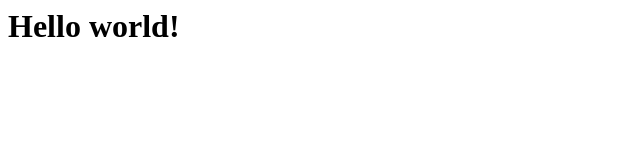
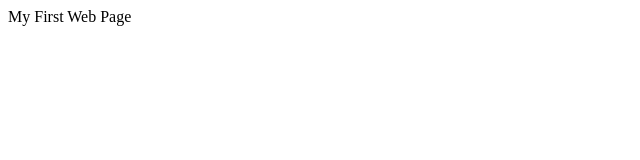
Before and after one commit to qponzz/qponz-hellscape, a plain HTML site: page index.html in a window 1280 px wide. Shown: the whole page, without its empty margins (0-640 px from the left). Drawn offline with Linux system fonts and the light colour scheme.

Commit message:
Update index.html

```diff
--- a/index.html
+++ b/index.html
@@ -1 +1,6 @@
-<h1>Hello world!</h1>
+<!DOCTYPE html>
+<html>
+    <body>
+        My First Web Page
+    </body>
+</html>
```
